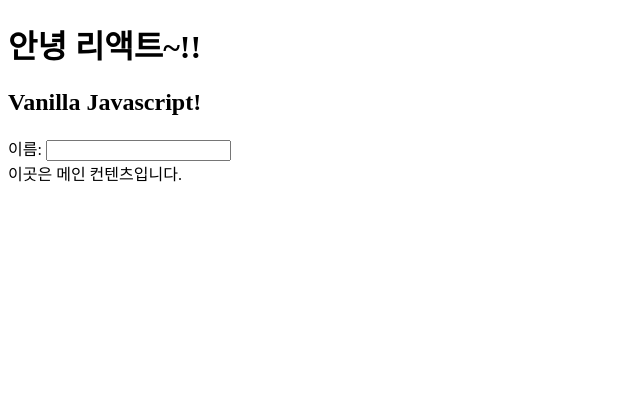
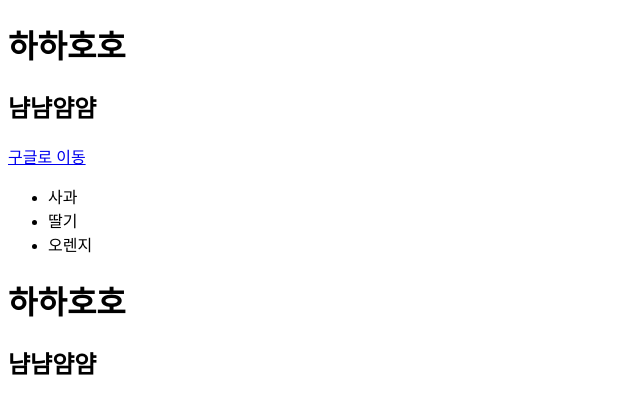
Before and after one commit to Kanggwanju/react-study202508, a React (Vite) app: page / in a window 1280 px wide. Shown: the top 414 px of the page, without its empty margins (0-640 px from the left). Built offline with nearby package versions, Linux system fonts and the light colour scheme.

Commit message:
1-3-4. 컴포넌트 기초

```diff
--- a/src/App.jsx
+++ b/src/App.jsx
@@ -1,4 +1,6 @@
-import  React from 'react';
+import React from 'react';
+import Hello from './components/Hello';
+import Bye from './components/Bye';
 
 /*
     jsx : 리액트에서 사용하는 특수한 js문법, 태그를 그대로 쓰면 알아서 변환
@@ -20,15 +22,9 @@ function App() {
 
   return(
     <>
-      <header>
-        {$h1}
-        <h2>{text}</h2>
-        <label htmlFor='nameInput'>이름: </label>
-        <input id='nameInput' type="text"/>
-      </header>
-      <main>
-        이곳은 메인 컨텐츠입니다.
-      </main>
+      <Hello />
+      <Bye />
+      <Hello />
     </>
   );
 }
--- /dev/null
+++ b/src/components/Bye.jsx
@@ -0,0 +1,15 @@
+
+// 함수형 컴포넌트 : 최신 방식
+import Fruit from './Fruit.jsx';
+
+function Bye() {
+
+  return (
+    <div>
+      <a href="https://google.com">구글로 이동</a>
+      <Fruit />
+    </div>
+  );
+}
+
+export default Bye;
--- /dev/null
+++ b/src/components/Fruit.jsx
@@ -0,0 +1,16 @@
+// rsc
+import React from 'react';
+
+const Fruit = () => {
+  return (
+    <div>
+      <ul>
+        <li>사과</li>
+        <li>딸기</li>
+        <li>오렌지</li>
+      </ul>
+    </div>
+  );
+};
+
+export default Fruit;
--- /dev/null
+++ b/src/components/Hello.jsx
@@ -0,0 +1,16 @@
+import React from 'react';
+
+// 클래스 컴포넌트 : 옛날방식
+class Hello extends React.Component{
+
+  render(){
+    return (
+      <>
+        <h1>하하호호</h1>
+        <h2>냠냠얌얌</h2>
+      </>
+    );
+  }
+}
+
+export default Hello;
```
